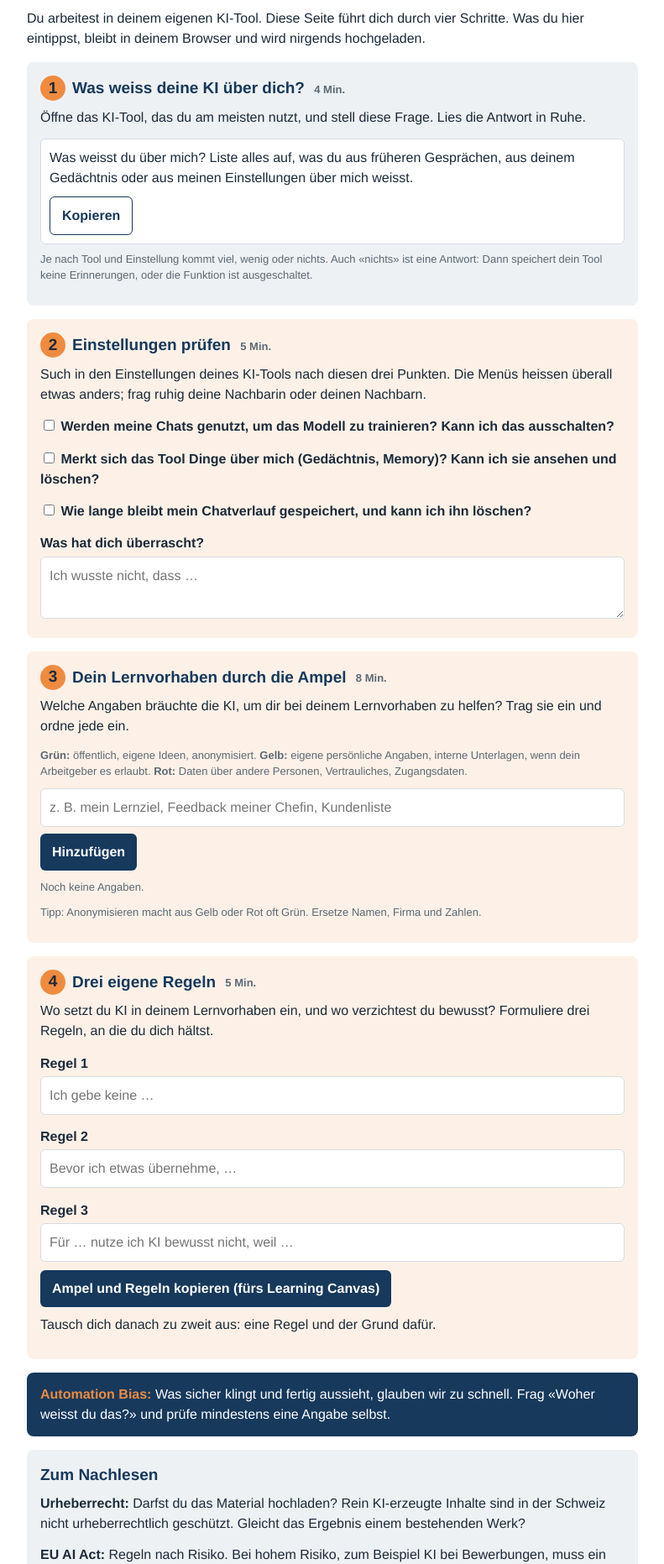
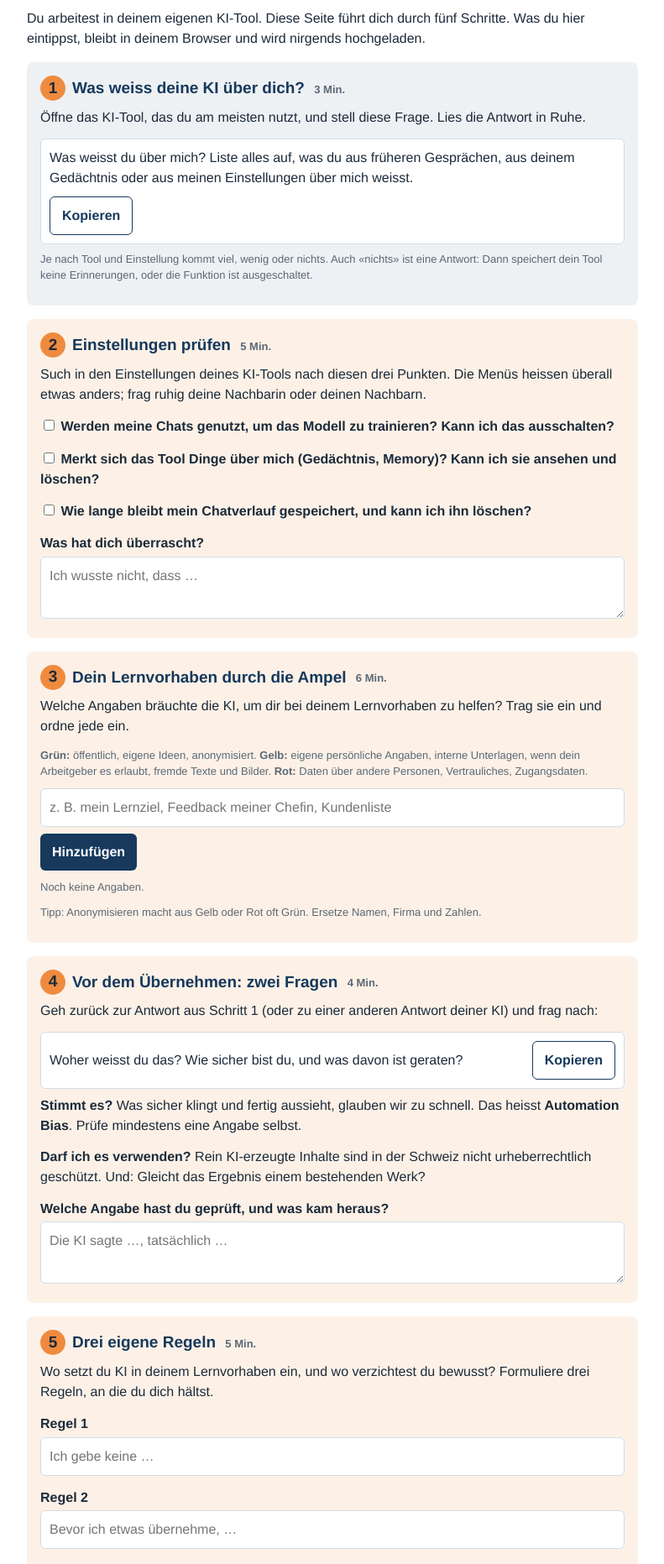
Before and after one commit to silvanadrian/ki-instruktionen-workshop, a plain HTML site: page docs/ampel.html in a window 1280 px wide. Shown: the part 78-1941 px from the top of the page at 84% size, without its empty margins (244-1035 px from the left). Drawn offline with Linux system fonts and the light colour scheme.

Commit message:
Workshop 2 ohne Tauschen, Workshop 4 mit Prüf-Schritt (Automation Bias, Urheberrecht)

```diff
--- a/docs/ampel.html
+++ b/docs/ampel.html
@@ -10,10 +10,10 @@
 <main>
 <div class="kopf">Workshop 4 · Future Work Skills · Modul 5</div>
 <h1>KI, Daten und Verantwortung</h1>
-<p>Du arbeitest in deinem eigenen KI-Tool. Diese Seite führt dich durch vier Schritte. Was du hier eintippst, bleibt in deinem Browser und wird nirgends hochgeladen.</p>
+<p>Du arbeitest in deinem eigenen KI-Tool. Diese Seite führt dich durch fünf Schritte. Was du hier eintippst, bleibt in deinem Browser und wird nirgends hochgeladen.</p>
 
 <section class="schritt grau">
-  <h2><span class="nr">1</span>Was weiss deine KI über dich? <span class="zeit">4 Min.</span></h2>
+  <h2><span class="nr">1</span>Was weiss deine KI über dich? <span class="zeit">3 Min.</span></h2>
   <p>Öffne das KI-Tool, das du am meisten nutzt, und stell diese Frage. Lies die Antwort in Ruhe.</p>
   <div class="frage"><span id="q1">Was weisst du über mich? Liste alles auf, was du aus früheren Gesprächen, aus deinem Gedächtnis oder aus meinen Einstellungen über mich weisst.</span><button class="hell" data-copy="q1">Kopieren</button></div>
   <p class="klein">Je nach Tool und Einstellung kommt viel, wenig oder nichts. Auch «nichts» ist eine Antwort: Dann speichert dein Tool keine Erinnerungen, oder die Funktion ist ausgeschaltet.</p>
@@ -32,9 +32,9 @@
 </section>
 
 <section class="schritt">
-  <h2><span class="nr">3</span>Dein Lernvorhaben durch die Ampel <span class="zeit">8 Min.</span></h2>
+  <h2><span class="nr">3</span>Dein Lernvorhaben durch die Ampel <span class="zeit">6 Min.</span></h2>
   <p>Welche Angaben bräuchte die KI, um dir bei deinem Lernvorhaben zu helfen? Trag sie ein und ordne jede ein.</p>
-  <p class="klein"><b>Grün:</b> öffentlich, eigene Ideen, anonymisiert. <b>Gelb:</b> eigene persönliche Angaben, interne Unterlagen, wenn dein Arbeitgeber es erlaubt. <b>Rot:</b> Daten über andere Personen, Vertrauliches, Zugangsdaten.</p>
+  <p class="klein"><b>Grün:</b> öffentlich, eigene Ideen, anonymisiert. <b>Gelb:</b> eigene persönliche Angaben, interne Unterlagen, wenn dein Arbeitgeber es erlaubt, fremde Texte und Bilder. <b>Rot:</b> Daten über andere Personen, Vertrauliches, Zugangsdaten.</p>
   <div class="zeile">
     <input type="text" id="neu" placeholder="z. B. mein Lernziel, Feedback meiner Chefin, Kundenliste" aria-label="Neue Angabe">
     <button id="dazu">Hinzufügen</button>
@@ -45,7 +45,17 @@
 </section>
 
 <section class="schritt">
-  <h2><span class="nr">4</span>Drei eigene Regeln <span class="zeit">5 Min.</span></h2>
+  <h2><span class="nr">4</span>Vor dem Übernehmen: zwei Fragen <span class="zeit">4 Min.</span></h2>
+  <p>Geh zurück zur Antwort aus Schritt 1 (oder zu einer anderen Antwort deiner KI) und frag nach:</p>
+  <div class="frage"><span id="q2">Woher weisst du das? Wie sicher bist du, und was davon ist geraten?</span><button class="hell" data-copy="q2">Kopieren</button></div>
+  <p><b>Stimmt es?</b> Was sicher klingt und fertig aussieht, glauben wir zu schnell. Das heisst <b>Automation Bias</b>. Prüfe mindestens eine Angabe selbst.</p>
+  <p><b>Darf ich es verwenden?</b> Rein KI-erzeugte Inhalte sind in der Schweiz nicht urheberrechtlich geschützt. Und: Gleicht das Ergebnis einem bestehenden Werk?</p>
+  <label for="pruef">Welche Angabe hast du geprüft, und was kam heraus?</label>
+  <textarea id="pruef" placeholder="Die KI sagte …, tatsächlich …"></textarea>
+</section>
+
+<section class="schritt">
+  <h2><span class="nr">5</span>Drei eigene Regeln <span class="zeit">5 Min.</span></h2>
   <p>Wo setzt du KI in deinem Lernvorhaben ein, und wo verzichtest du bewusst? Formuliere drei Regeln, an die du dich hältst.</p>
   <label for="r1">Regel 1</label><input type="text" id="r1" placeholder="Ich gebe keine …">
   <label for="r2">Regel 2</label><input type="text" id="r2" placeholder="Bevor ich etwas übernehme, …">
@@ -54,7 +64,7 @@
   <p>Tausch dich danach zu zweit aus: eine Regel und der Grund dafür.</p>
 </section>
 
-<div class="balken"><b>Automation Bias:</b> Was sicher klingt und fertig aussieht, glauben wir zu schnell. Frag «Woher weisst du das?» und prüfe mindestens eine Angabe selbst.</div>
+<div class="balken"><b>Merke:</b> Hinterfragen ist nicht nur Sache der Anbieter, sondern auch unsere eigene.</div>
 
 <section class="schritt grau">
   <h2>Zum Nachlesen</h2>
@@ -70,7 +80,7 @@
 <script>
 const $ = id => document.getElementById(id);
 const farben = { gruen: "Grün", gelb: "Gelb", rot: "Rot" };
-let stand = { items: [], fund: "", r1: "", r2: "", r3: "", c1: false, c2: false, c3: false };
+let stand = { items: [], fund: "", pruef: "", r1: "", r2: "", r3: "", c1: false, c2: false, c3: false };
 try { stand = Object.assign(stand, JSON.parse(localStorage.getItem("ws4") || "{}")); } catch (e) {}
 function sichern() { try { localStorage.setItem("ws4", JSON.stringify(stand)); } catch (e) {} }
 
@@ -102,7 +112,7 @@ function dazu() {
 }
 $("dazu").addEventListener("click", dazu);
 $("neu").addEventListener("keydown", e => { if (e.key === "Enter") { e.preventDefault(); dazu(); } });
-for (const k of ["fund", "r1", "r2", "r3"]) { $(k).value = stand[k] || ""; $(k).addEventListener("input", () => { stand[k] = $(k).value; sichern(); }); }
+for (const k of ["fund", "pruef", "r1", "r2", "r3"]) { $(k).value = stand[k] || ""; $(k).addEventListener("input", () => { stand[k] = $(k).value; sichern(); }); }
 document.querySelectorAll("input[type=checkbox][data-k]").forEach(c => {
   c.checked = !!stand[c.dataset.k];
   c.addEventListener("change", () => { stand[c.dataset.k] = c.checked; sichern(); });
@@ -128,6 +138,7 @@ $("alles").addEventListener("click", e => {
   }
   zeilen.push("", "Meine drei Regeln", "1. " + (stand.r1 || "–"), "2. " + (stand.r2 || "–"), "3. " + (stand.r3 || "–"));
   if (stand.fund) zeilen.push("", "Was mich überrascht hat: " + stand.fund);
+  if (stand.pruef) zeilen.push("", "Was ich nachgeprüft habe: " + stand.pruef);
   kopieren(zeilen.join("\n"), e.currentTarget);
 });
 zeichnen();
```
Also changed, not shown: docs/assistent.html (+4 -4 lines), 3 other files.
